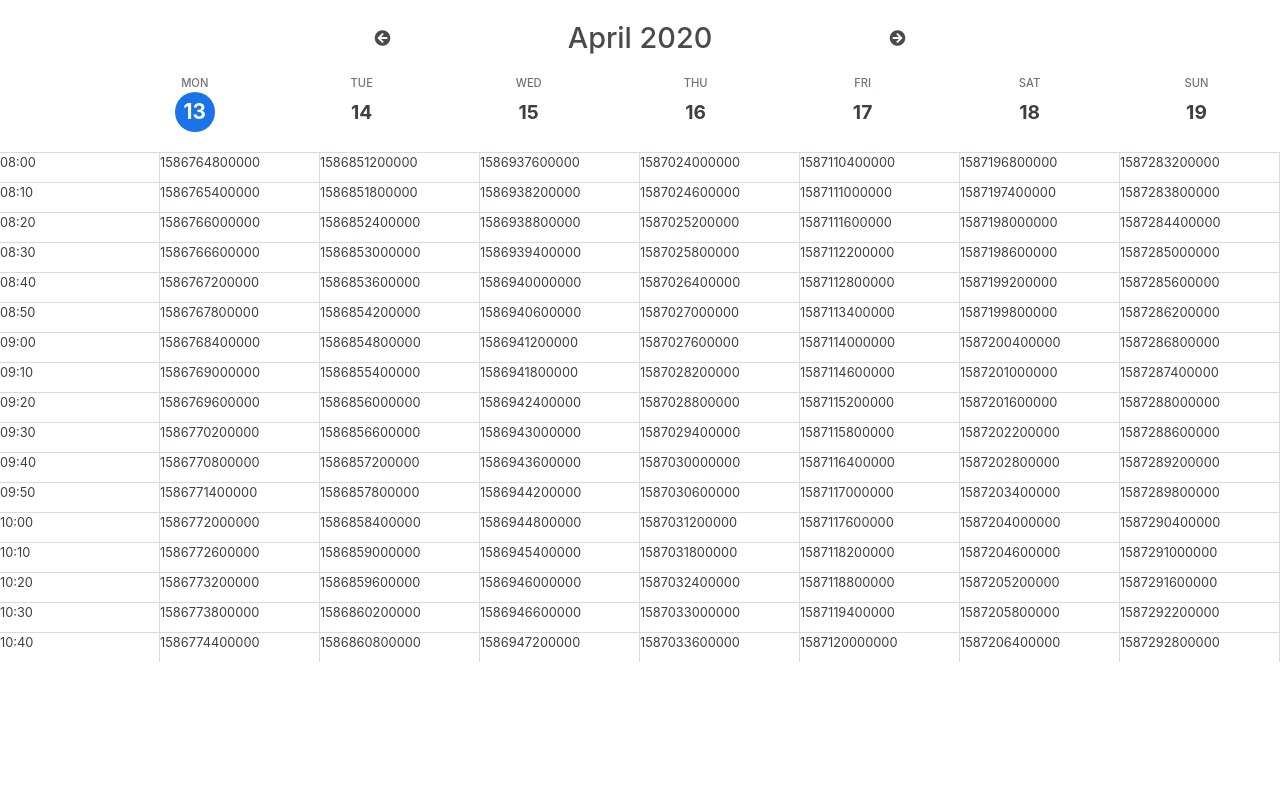
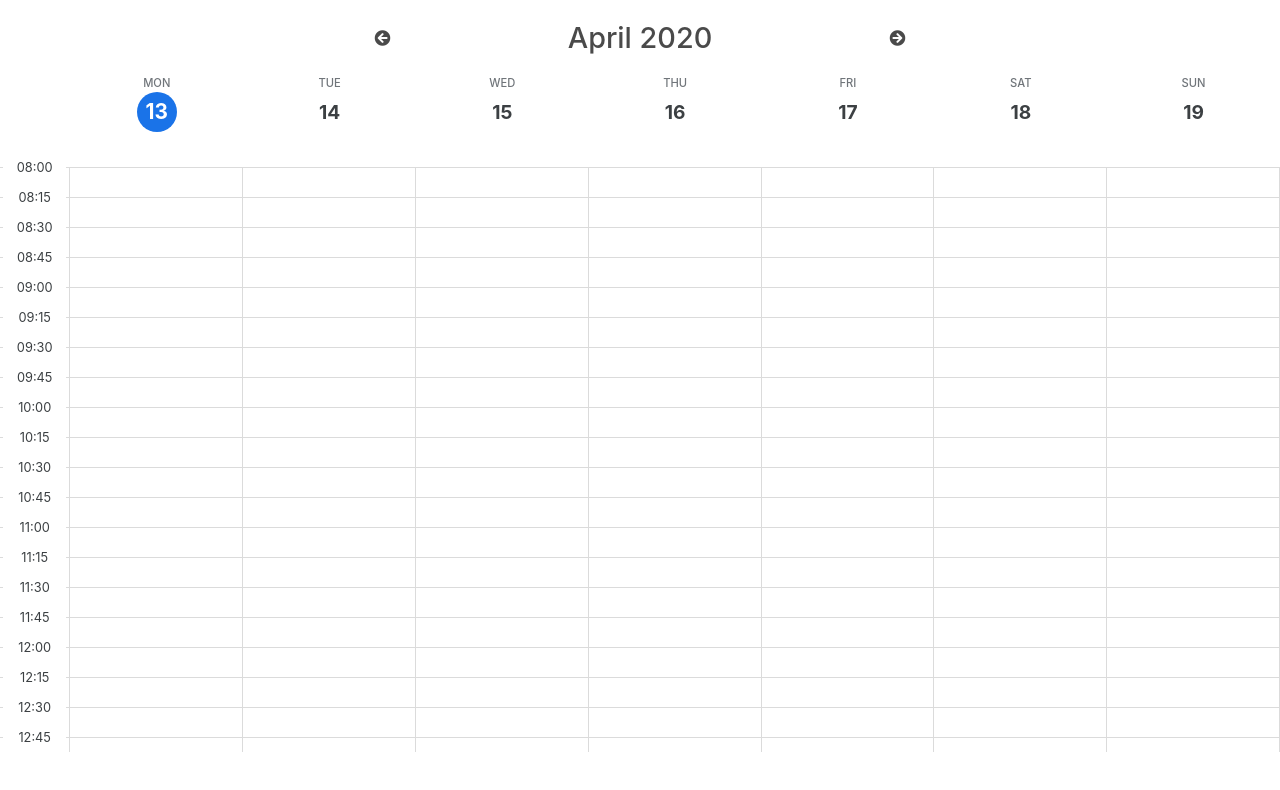
Before and after one commit to jcmujica/react-daily-calendar, a React (Create React App) app: page / in a window 1280 px wide. Shown: the top 790 px of the page. Built offline with nearby package versions, Linux system fonts and the light colour scheme.

Commit message:
edits and merge

```diff
--- a/src/components/Calendar/Calendar.js
+++ b/src/components/Calendar/Calendar.js
@@ -11,7 +11,7 @@ function Calendar() {
   const [week, setweek] = useState({ control: [], mon: [], tue: [], wed: [], thu: [], fri: [], sat: [], sun: [] });;
   const [columnHeight, setcolumnHeight] = useState(30); //cellHeight
   const [eventList, seteventList] = useState({});
-  const [cellRange, setcellRange] = useState(10); //minutes
+  const [cellRange, setcellRange] = useState(15); //minutes
   const [activeWeek, setactiveWeek] = useState(today.startOf('week'));
   const [displayMonthYear, setdisplayMonthYear] = useState(today.startOf('week').toFormat('LLLL yyyy'));
   const [activeModal, setactiveModal] = useState(false);
@@ -21,7 +21,7 @@ function Calendar() {
 
   const cellDuration = Duration.fromObject({ minutes: cellRange });
   const startTime = Duration.fromObject({ hours: 8 });
-  const endTime = Duration.fromObject({ hours: 12 });
+  const endTime = Duration.fromObject({ hours: 20 });
   const start = DateTime.local().startOf('day').plus(startTime);
   const end = DateTime.local().startOf('day').plus(endTime);
   const range = end.diff(start, ['hours']).hours;
--- a/src/components/Column/Column.js
+++ b/src/components/Column/Column.js
@@ -186,19 +186,22 @@ function Column(props) {
   }
 
   return (
+
     <div className='calendar-day'>
-      {day.map((time) => (
+      {day.map((time) => {
+        let control = time.includes(':') ? true : false;
+        return (
           <div
             key={time}
             id={time}
-          className='calendar-time'
+            className={control ? 'calendar-time__control' : 'calendar-time'}
             style={{ 'height': `${columnHeight}px` }}
-          onClick={(e) => createEvent(e)}
+            onClick={control ? null : (e) => createEvent(e)}
           >
-          {/* {time.includes(':') ? time : null} */}
-          {time}
+            {control ? <span>{time}</span> : null}
           </div>
-      ))}
+        )
+      })}
       {events.filter((event) => getDay(event.startTime, day[0])).map((event) => (
         <Rnd
           className='calendar-resizable'
--- a/src/css/style.scss
+++ b/src/css/style.scss
@@ -1,4 +1,6 @@
 .calendar {
+  min-width: 800px;
+  overflow-x: auto;
   &-sidebar {
     padding-top: 300px;
     .checkbox {
@@ -33,16 +35,21 @@
   &-grid {
     user-select: none;
     display: flex;
-    // flex-direction: column;
+    padding-top: 15px;
     flex-wrap: wrap;
     color: #3c4043;
     font-size: 0.8rem;
+    overflow-y: scroll;
+    height: 75vh;
   }
   &-day {
     display: flex;
     flex-direction: column;
-    width: 12.5%;
+    width: 13.5%;
     position: relative;
+    &:first-child {
+      width: 5.5%;
+    }
   }
   &-time {
     border: 1px solid #dbdbdb;
@@ -51,7 +58,18 @@
     &__control {
       border: 1px solid #dbdbdb;
       border-width: 1px 1px 0 0;
-      width: 9%;
+      justify-content: center;
+      display: flex;
+      // padding-top: -15px;
+      // width: 9%;
+      span {
+        display: flex;
+        justify-content: center;
+        overflow: visible;
+        margin-top: -10px;
+        background-color: white;
+        width: 90%;
+      }
     }
   }
   &-title {
@@ -108,6 +126,10 @@
     display: flex;
     margin-bottom: 20px;
     width: 100%;
+    overflow-y: scroll;
+    &::-webkit-scrollbar {
+      background-color: white;
+    }
     &__element {
       display: flex;
       flex-direction: column;
@@ -115,16 +137,9 @@
       align-items: center;
       width: 13.5%;
       &-first {
-        width: 9%;
+        width: 5.5%;
       }
     }
-  }
-  &-control {
-    margin: -10px auto 0 auto;
-    text-align: center;
-    width: 80%;
-    font-size: 0.8rem;
-    background-color: white;
   }
   &-event {
     overflow: visible;
```
Lines whose indentation alone changed are shown as unchanged.
